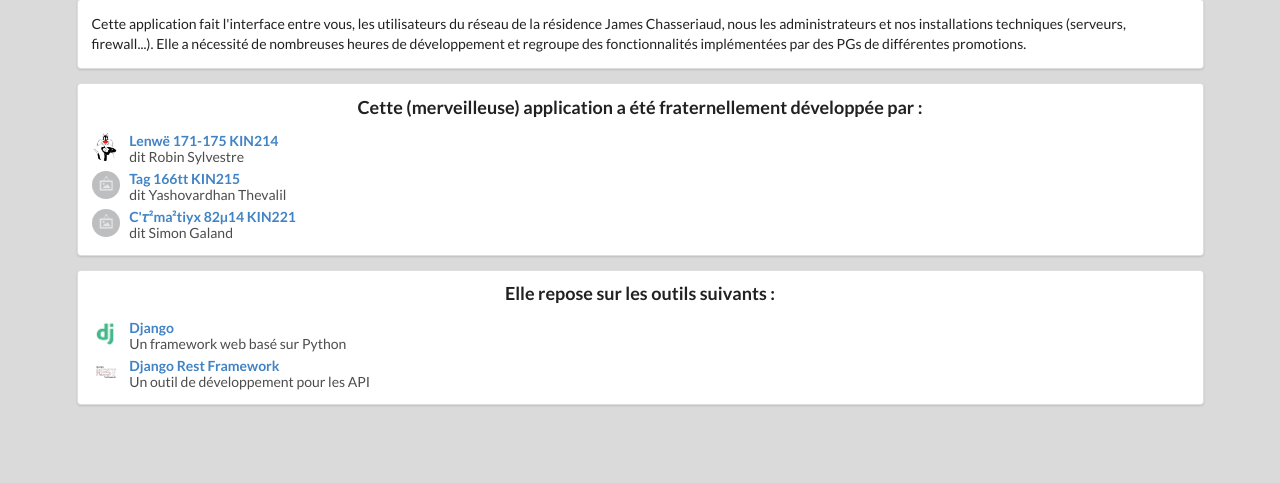
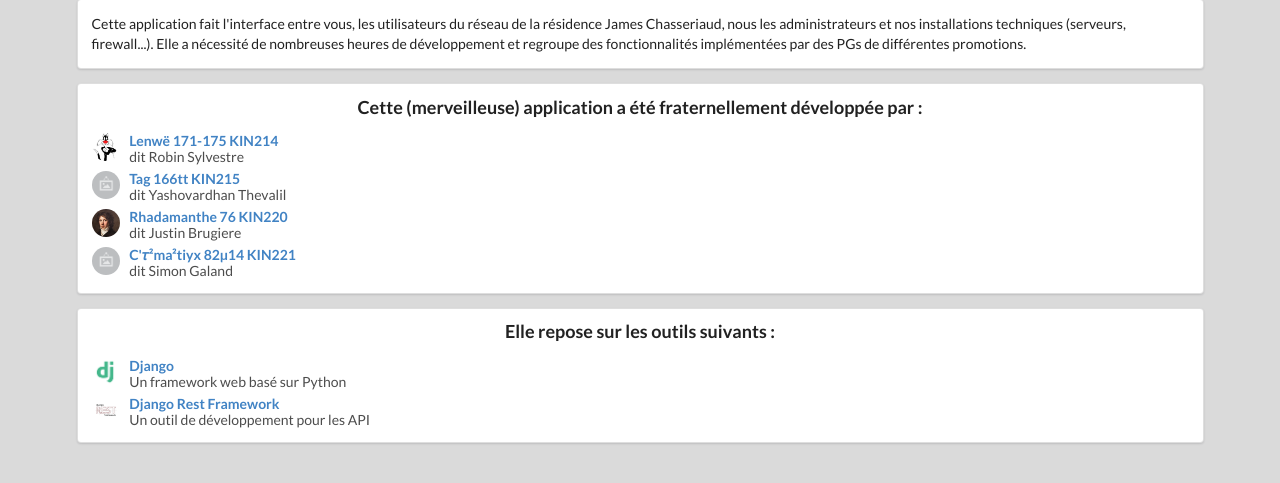
Before and after one commit to REZAL-AM-KIN/niki-s, a Django app: template templates/appuser/about.html in a window 1280 px wide. Shown: the part 126-609 px from the top of the page. Run offline with Django 3.2, Linux system fonts and the light colour scheme; the template is opened without the code that fills it, so the values that code supplies are empty.

Commit message:
added phy's as contributor

```diff
--- a/templates/appuser/about.html
+++ b/templates/appuser/about.html
@@ -30,6 +30,13 @@
                 </div>
             </div>
             <div class="item">
+              <img class="ui avatar image" src="{% static "images/brugiere.jpg" %}" alt="Justin Brugiere">
+              <div class="content">
+                <a class="header">Rhadamanthe 76 KIN220</a>
+                <div class="description">dit Justin Brugiere</div>
+              </div>
+            </div>
+            <div class="item">
                 <img class="ui avatar image" src="{% static "images/square-image.png" %}" alt="Simon Galand">
                 <div class="content">
                     <a class="header">C'𝜏²ma²tiyx 82µ14 KIN221</a>
```
Also changed, not shown: static/images/brugiere.jpg (added).
